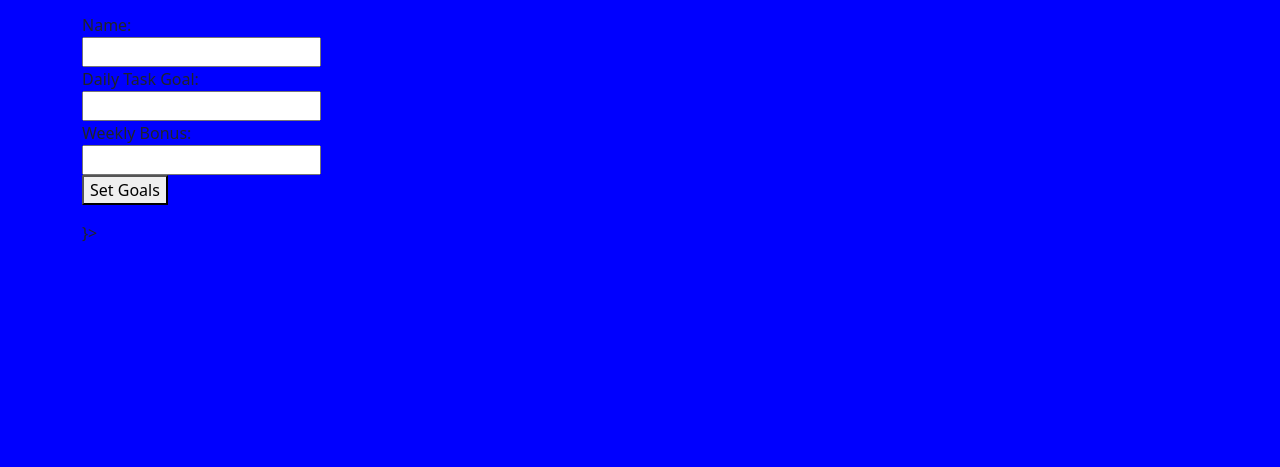
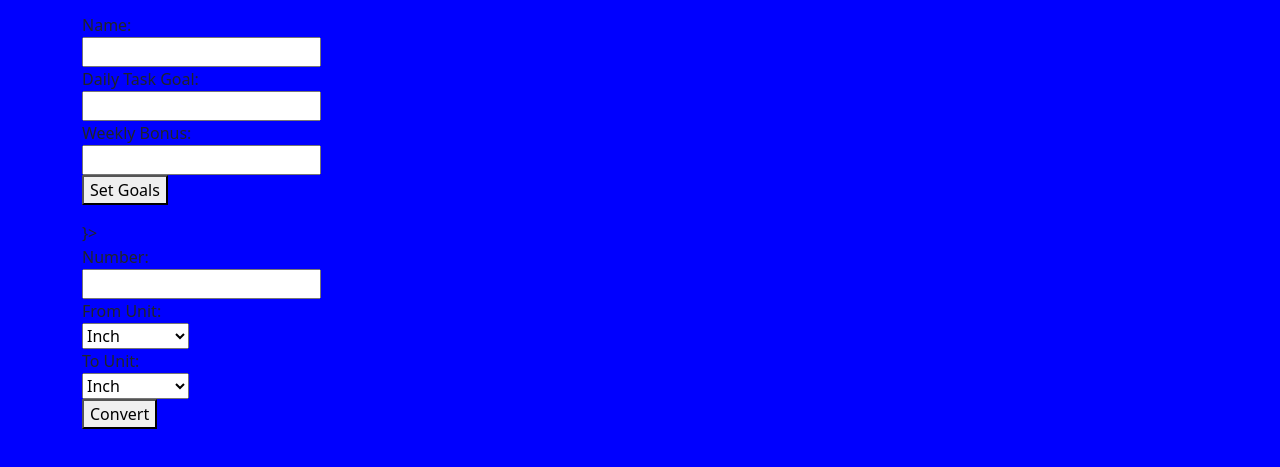
Before and after one commit to JohnJohnX23/interactive-dashboard, a plain HTML site: page index.html in a window 1280 px wide. Shown: the part 83-550 px from the top of the page. Drawn offline with nearby package versions, Linux system fonts and the light colour scheme.

Commit message:
Week 5 changes

```diff
--- a/index.html
+++ b/index.html
@@ -39,6 +39,35 @@
             <p style="color: black;" id="goal-message"></p>
         }>
     </div>
+    <div class="col" ID="metric-converter">
+        <label for="number">Number:</label><br>
+        <input type="number" id="number" name="number"><br>
+        <label for="unit1">From Unit:</label><br>
+        <select id="unit1" name="unit1">
+            <option value="inch">Inch</option>
+            <option value="foot">Foot</option>
+            <option value="yard">Yard</option>
+            <option value="mile">Mile</option>
+            <option value="centimeter">Centimeter</option>
+            <option value="meter">Meter</option>
+            <option value="kilometer">Kilometer</option>
+        </select><br>
+        <label for="unit2">To Unit:</label><br>
+        <select id="unit2" name="unit2">
+            <option value="inch">Inch</option>
+            <option value="foot">Foot</option>
+            <option value="yard">Yard</option>
+            <option value="mile">Mile</option>
+            <option value="centimeter">Centimeter</option>
+            <option value="meter">Meter</option>
+            <option value="kilometer">Kilometer</option>
+        </select><br>
+        <button id="convert-btn" type="button">Convert</button>
+        <p>
+            <span id="convert-result"></span>
+            <script src="metric-converter.js" defer></script>
+        </p>
+    </div>
 </div>
     </p>
 </body>
```
Also changed, not shown: js/metric-converter.js (added, +26 -0 lines).
